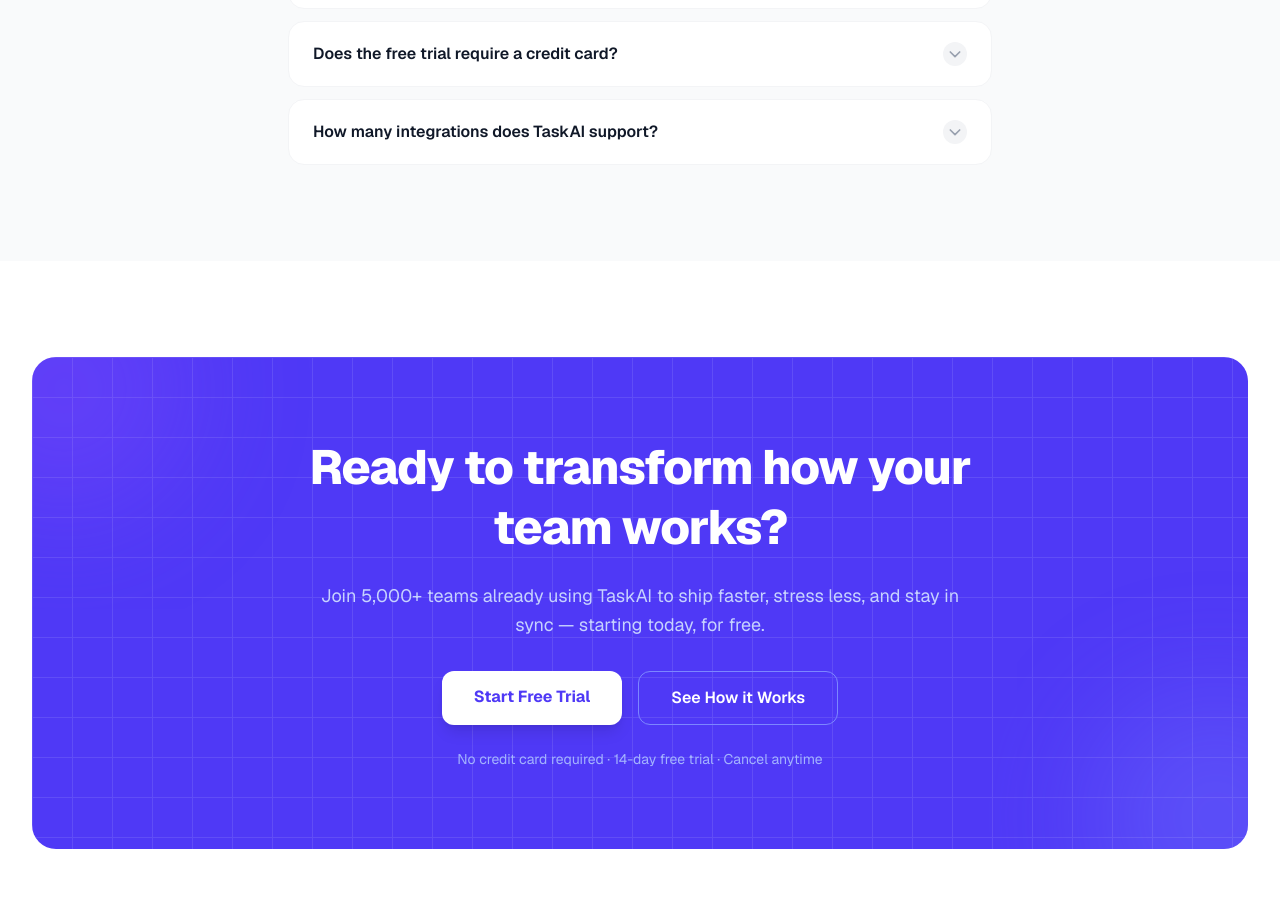
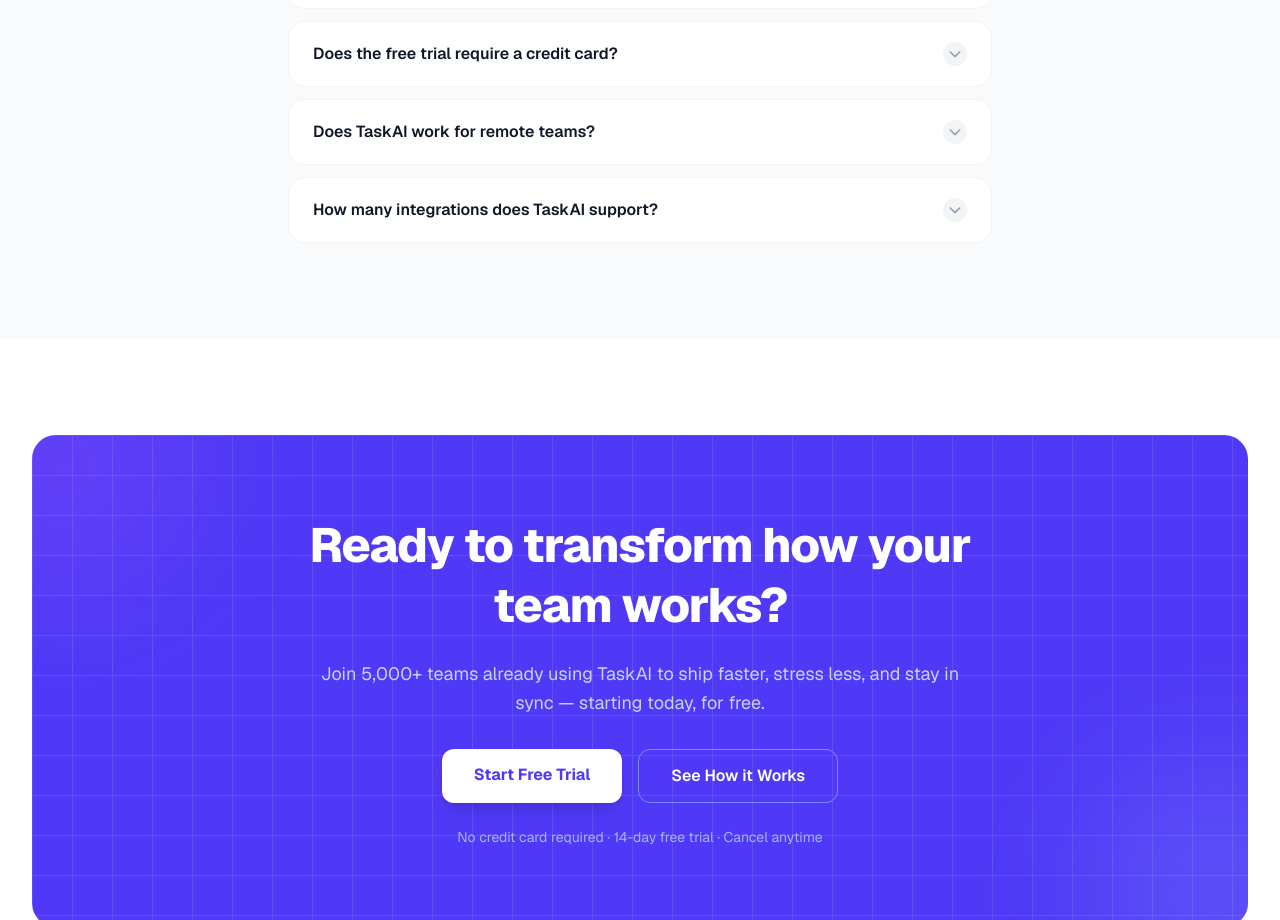
Before and after one commit to sebaslhdev1/my-saas-landing, a Next.js app: page / in a window 1280 px wide. Shown: the part 4980-5900 px from the top of the page. Built offline with nearby package versions, Linux system fonts and the light colour scheme.

Commit message:
feat: add remote teams FAQ entry

```diff
--- a/src/components/sections/FAQ.tsx
+++ b/src/components/sections/FAQ.tsx
@@ -28,6 +28,11 @@
     question: "Does the free trial require a credit card?",
     answer:
       "No credit card required. You get full access to the Pro plan for 14 days, completely free. We'll remind you 3 days before the trial ends, and you only upgrade if you choose to.",
+  },
+  {
+    question: "Does TaskAI work for remote teams?",
+    answer:
+      "Yes — TaskAI is built with remote-first teams in mind. All updates, priorities, and reports are async and accessible from anywhere, so your team stays aligned whether they're across the hall or across the globe.",
   },
   {
     question: "How many integrations does TaskAI support?",
```
